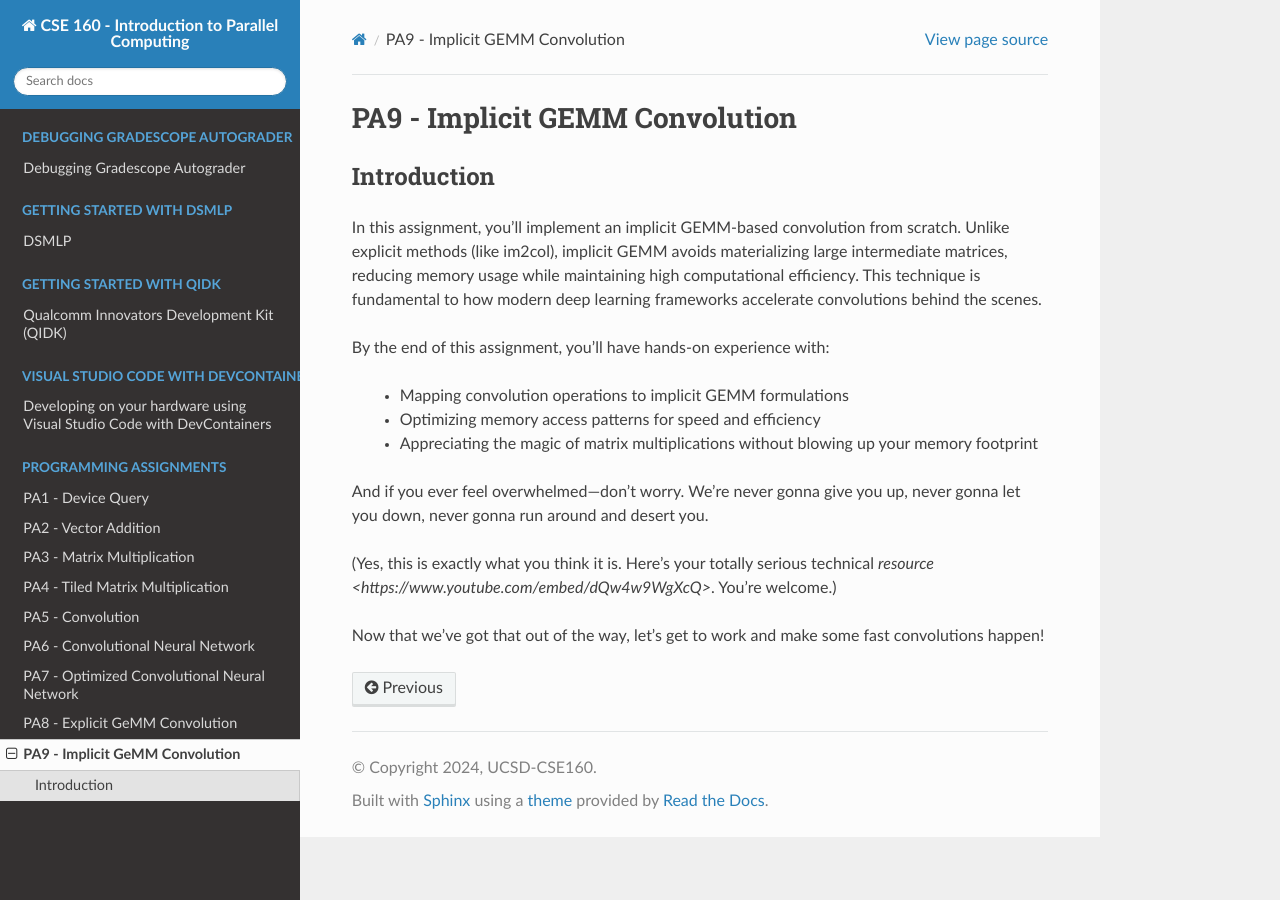
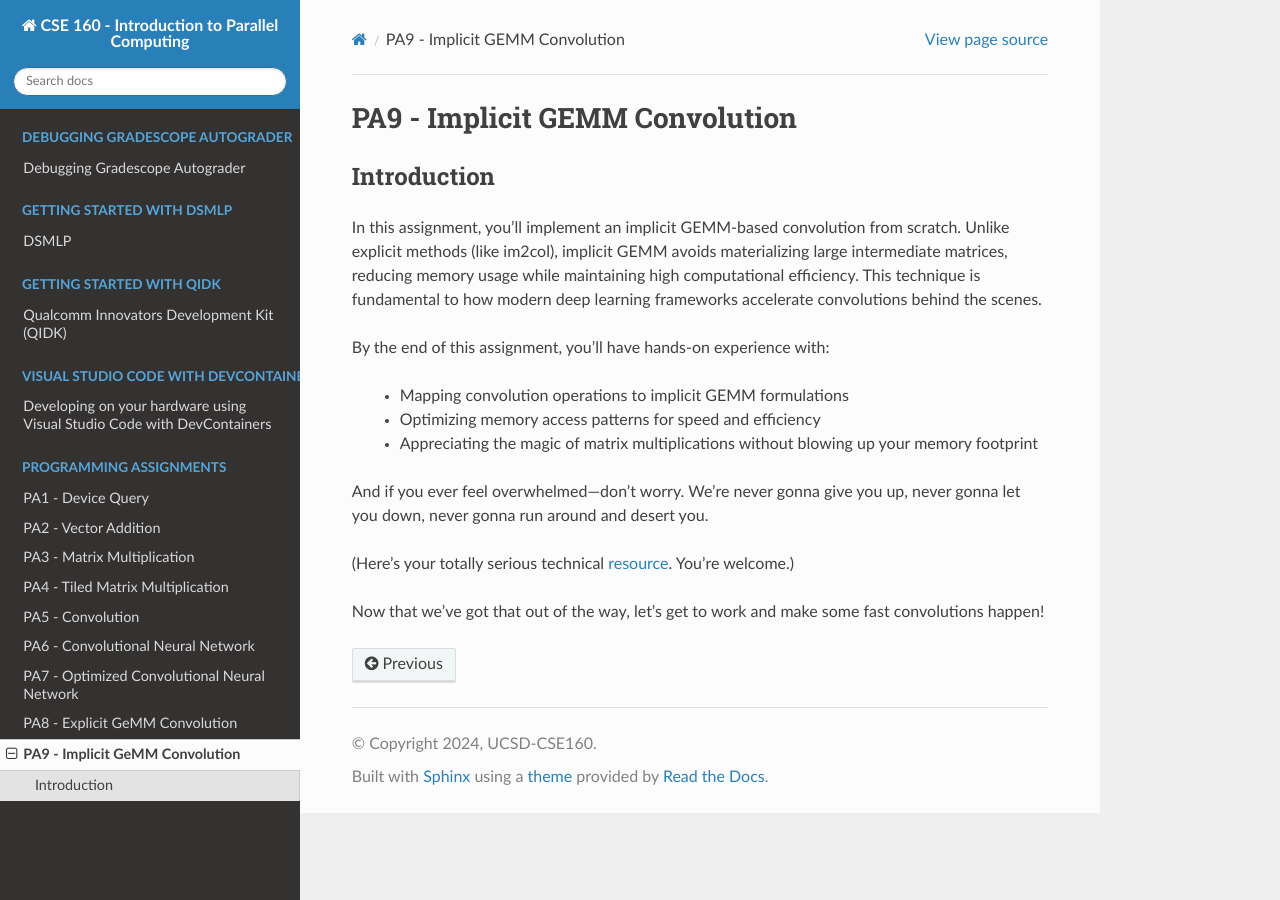
Before and after one commit to KastnerRG/cse160-docs, a Sphinx documentation site: the page built from docs/source/PA9.rst, in a window 1280 px wide. Built offline with Sphinx 7.4.7 and the Read the Docs theme 3.1.0, drawn with Linux system fonts in a browser that asks for light colours; formulas are drawn with MathJax 3.

Commit message:
fix: links

```diff
--- a/docs/source/PA9.rst
+++ b/docs/source/PA9.rst
@@ -13,6 +13,6 @@ By the end of this assignment, you’ll have hands-on experience with:
 
 And if you ever feel overwhelmed—don’t worry. We’re never gonna give you up, never gonna let you down, never gonna run around and desert you.
 
-(Yes, this is exactly what you think it is. Here’s your totally serious technical `resource <https://www.youtube.com/embed/dQw4w9WgXcQ>`. You’re welcome.)
+(Here’s your totally serious technical `resource <https://www.youtube.com/embed/dQw4w9WgXcQ>`_. You’re welcome.)
 
 Now that we’ve got that out of the way, let’s get to work and make some fast convolutions happen!
```
